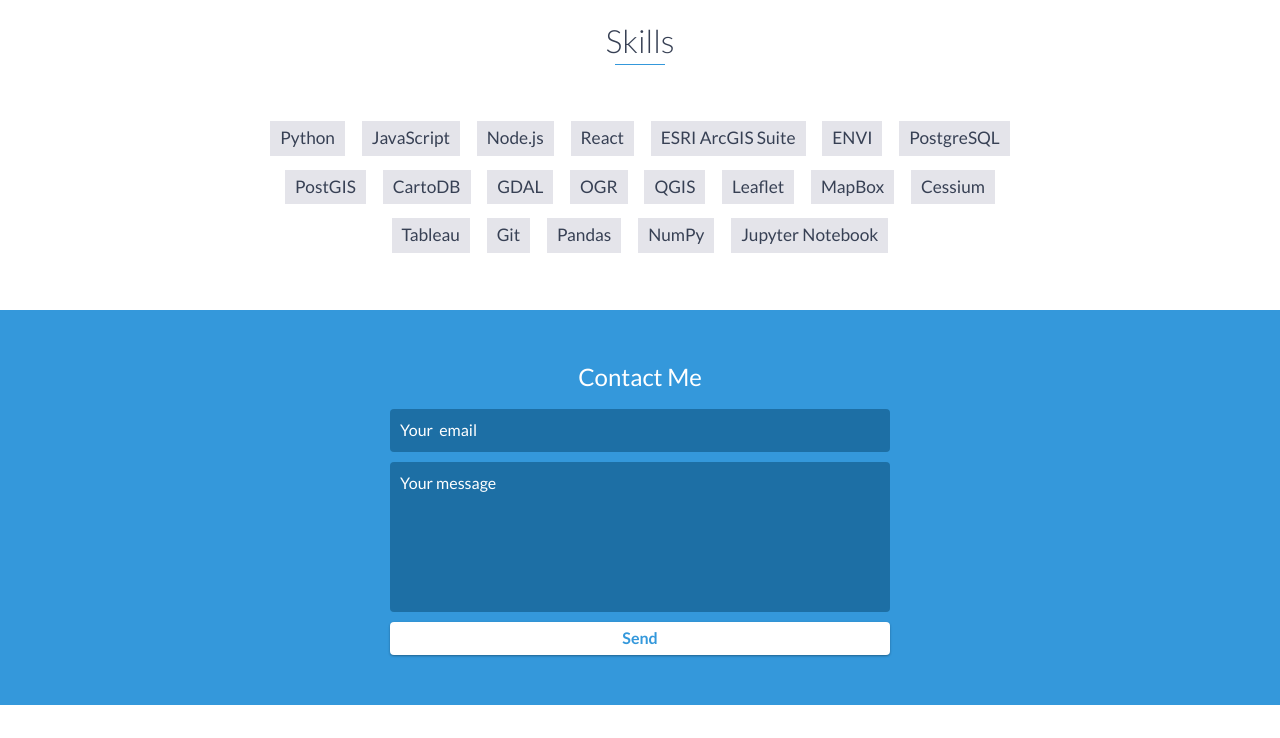
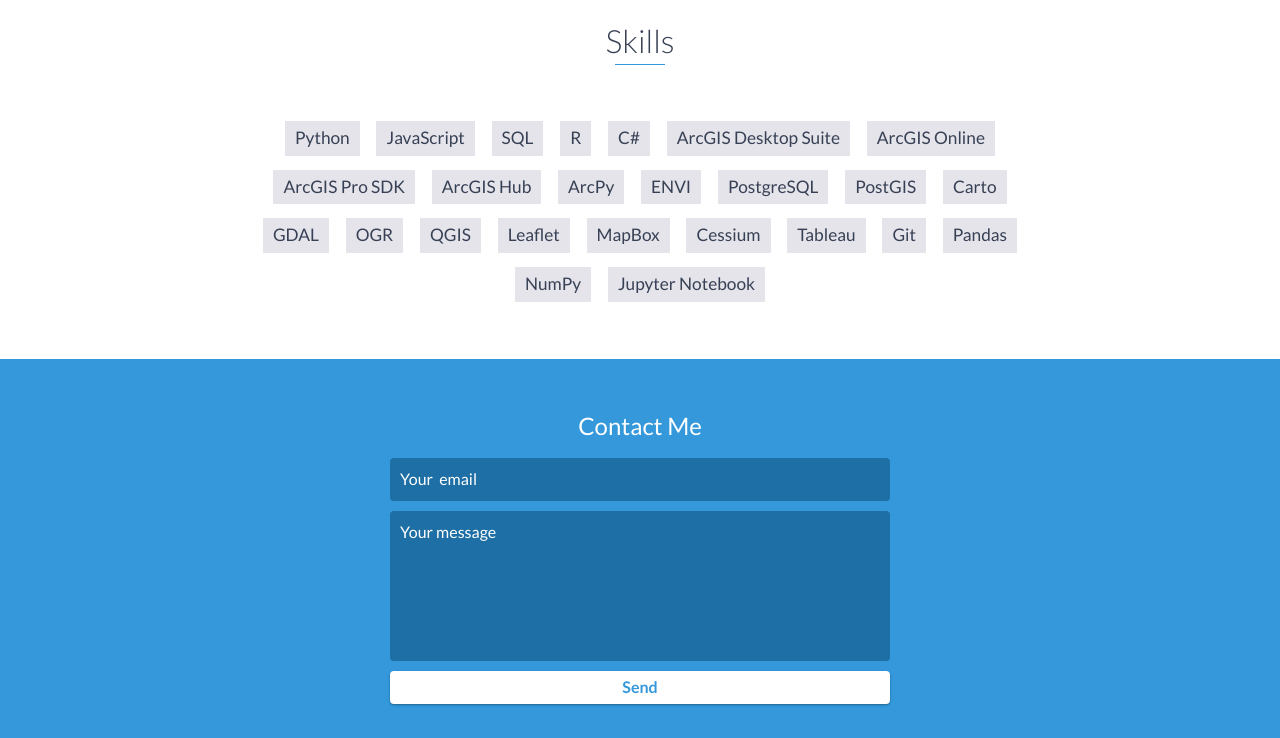
Before and after one commit to aferrar/aferrar.github.io, a website: page index.html in a window 1280 px wide. Shown: the part 4820-5558 px from the top of the page. Drawn offline with nearby package versions, Linux system fonts and the light colour scheme.

Commit message:
Updated skills

```diff
--- a/index.html
+++ b/index.html
@@ -287,13 +287,18 @@
         <ul>
             <li>Python</li>
             <li>JavaScript</li>
-            <li>Node.js</li>
-            <li>React</li>
-            <li>ESRI ArcGIS Suite</li>
+            <li>SQL</li>
+            <li>R</li>
+            <li>C#</li>
+            <li>ArcGIS Desktop Suite</li>
+            <li>ArcGIS Online</li>
+            <li>ArcGIS Pro SDK</li>
+            <li>ArcGIS Hub</li>
+            <li>ArcPy</li>
             <li>ENVI</li>
             <li>PostgreSQL</li>
             <li>PostGIS</li>
-            <li>CartoDB</li>
+            <li>Carto</li>
             <li>GDAL</li>
             <li>OGR</li>
             <li>QGIS</li>
```
